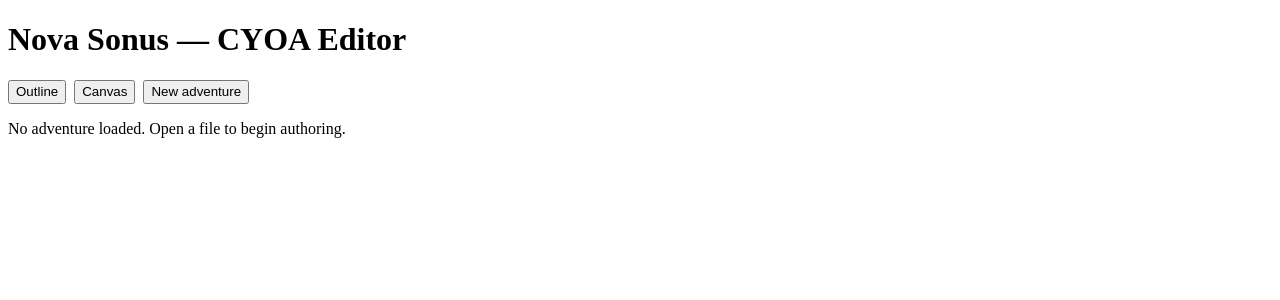
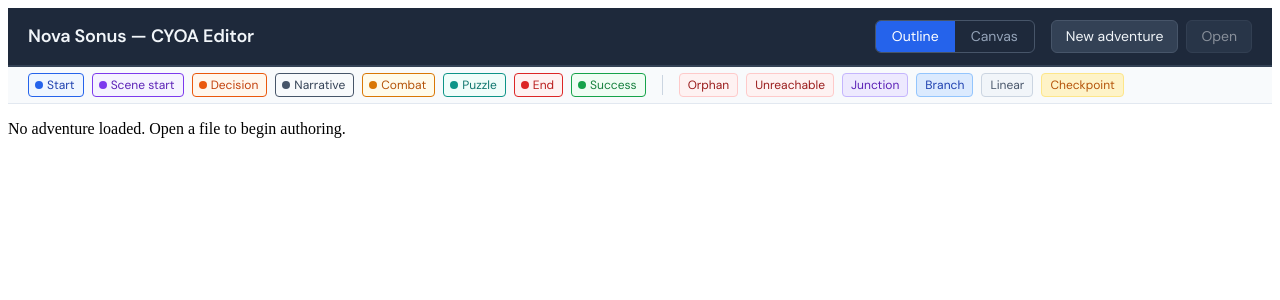
Before and after one commit to Nova-Sonus/cyoa-accessibility-editor, a React (Vite) app: page / in a window 1280 px wide. Shown: the top 300 px of the page. Built offline with nearby package versions, Linux system fonts and the light colour scheme.

Commit message:
OPS-539 Styling header and menues

```diff
--- /dev/null
+++ b/src/App.module.css
@@ -0,0 +1,10 @@
+.shell {
+  display: flex;
+  flex-direction: column;
+  min-height: 100dvh;
+}
+
+.panel {
+  flex: 1;
+  overflow: auto;
+}
--- a/src/App.tsx
+++ b/src/App.tsx
@@ -4,15 +4,13 @@ import { AdventureStoreProvider } from './store/StoreContext'
 import { LocalFileRepository } from './repository/LocalFileRepository'
 import { OutlineView } from './components/OutlineView/OutlineView'
 import { CanvasView } from './components/CanvasView'
+import { AppHeader } from './components/AppHeader/AppHeader'
+import { LegendBar } from './components/LegendBar/LegendBar'
 import type { Adventure } from './types/adventure'
+import styles from './App.module.css'
 
 type ActiveView = 'outline' | 'canvas'
 
-/**
- * Builds a minimal schema-valid adventure for a fresh document.
- * Returns both the adventure array and the first node's id so the caller
- * can move keyboard focus there after loading.
- */
 function makeNewAdventure(): { adventure: Adventure; firstNodeId: string } {
   const firstNodeId = crypto.randomUUID()
   return {
@@ -30,20 +28,12 @@ function makeNewAdventure(): { adventure: Adventure; firstNodeId: string } {
 }
 
 export default function App() {
-  // Composition root — store is created once and distributed via context.
-  // LocalFileRepository persists adventures to localStorage so that work
-  // survives page reloads (OPS-535).
   const repoRef = useRef(new LocalFileRepository())
   const storeRef = useRef(createAdventureStore(repoRef.current))
 
   const [activeView, setActiveView] = useState<ActiveView>('outline')
-
-  // When the user activates a node from the canvas view, switch to outline
-  // and focus that node's title input.
   const [pendingFocusId, setPendingFocusId] = useState<string | null>(null)
 
-  // Auto-load the most recently saved adventure on first mount so that
-  // refreshing the page restores the previous session.
   useEffect(() => {
     const repo = repoRef.current
     const store = storeRef.current
@@ -55,19 +45,16 @@ export default function App() {
         }
       })
       .catch(() => {
-        // Silently ignore auto-load failures; the empty-state UI guides the
-        // author to create a new adventure.
+        // Silently ignore auto-load failures.
       })
   }, [])
 
   const handleNewAdventure = useCallback(async () => {
     const id = crypto.randomUUID()
     const { adventure, firstNodeId } = makeNewAdventure()
-    // Save first so the adventure exists in the repository before loading.
     await repoRef.current.save(id, adventure)
     await storeRef.current.getState().loadAdventure(id)
-    // Move keyboard focus to the new node's title field so authors can
-    // start typing immediately without tabbing through the UI.
+    setActiveView('outline')
     setPendingFocusId(firstNodeId)
   }, [])
 
@@ -82,43 +69,37 @@ export default function App() {
 
   return (
     <AdventureStoreProvider store={storeRef.current}>
-      <main>
-        <h1>Nova Sonus — CYOA Editor</h1>
+      <div className={styles.shell}>
+        <AppHeader
+          activeView={activeView}
+          onViewChange={setActiveView}
+          onNewAdventure={() => { void handleNewAdventure() }}
+        />
+        <LegendBar />
 
-        <nav aria-label="View selection" style={{ marginBottom: '12px' }}>
-          <button
-            type="button"
-            onClick={() => setActiveView('outline')}
-            aria-pressed={activeView === 'outline'}
-            style={{ marginRight: '8px' }}
-          >
-            Outline
-          </button>
-          <button
-            type="button"
-            onClick={() => setActiveView('canvas')}
-            aria-pressed={activeView === 'canvas'}
-            style={{ marginRight: '8px' }}
-          >
-            Canvas
-          </button>
-          <button
-            type="button"
-            onClick={() => { void handleNewAdventure() }}
-          >
-            New adventure
-          </button>
-        </nav>
-
-        {activeView === 'outline' ? (
+        <div
+          role="tabpanel"
+          id="panel-outline"
+          aria-labelledby="tab-outline"
+          hidden={activeView !== 'outline'}
+          className={styles.panel}
+        >
           <OutlineView
             focusNodeId={pendingFocusId}
             onFocusConsumed={handleFocusConsumed}
           />
-        ) : (
+        </div>
+
+        <div
+          role="tabpanel"
+          id="panel-canvas"
+          aria-labelledby="tab-canvas"
+          hidden={activeView !== 'canvas'}
+          className={styles.panel}
+        >
           <CanvasView onNodeActivate={handleCanvasNodeActivate} />
-        )}
-      </main>
+        </div>
+      </div>
     </AdventureStoreProvider>
   )
 }
--- /dev/null
+++ b/src/components/AppHeader/AppHeader.module.css
@@ -0,0 +1,95 @@
+.header {
+  position: sticky;
+  top: 0;
+  z-index: 100;
+  display: flex;
+  align-items: center;
+  gap: 1rem;
+  padding: 0.75rem 1.25rem;
+  background: #1e293b;
+  color: #f8fafc;
+  border-bottom: 2px solid #334155;
+}
+
+.logotype {
+  font-family: 'DM Sans', system-ui, sans-serif;
+  font-size: 1.125rem;
+  font-weight: 700;
+  letter-spacing: -0.01em;
+  color: #f1f5f9;
+  flex-shrink: 0;
+  margin-right: auto;
+}
+
+.tablist {
+  display: flex;
+  gap: 0;
+  border: 1px solid #475569;
+  border-radius: 6px;
+  overflow: hidden;
+}
+
+.tab {
+  font-family: 'DM Sans', system-ui, sans-serif;
+  font-size: 0.875rem;
+  font-weight: 500;
+  padding: 0.4rem 1rem;
+  background: transparent;
+  color: #94a3b8;
+  border: none;
+  cursor: pointer;
+  transition: background 0.15s, color 0.15s;
+}
+
+.tab:hover {
+  background: #334155;
+  color: #f1f5f9;
+}
+
+.tab:focus-visible {
+  outline: 2px solid #60a5fa;
+  outline-offset: -2px;
+}
+
+.tabSelected {
+  background: #2563eb;
+  color: #fff;
+}
+
+.tabSelected:hover {
+  background: #1d4ed8;
+  color: #fff;
+}
+
+.actions {
+  display: flex;
+  gap: 0.5rem;
+  flex-shrink: 0;
+}
+
+.actionButton {
+  font-family: 'DM Sans', system-ui, sans-serif;
+  font-size: 0.875rem;
+  font-weight: 500;
+  padding: 0.4rem 0.875rem;
+  background: #334155;
+  color: #f1f5f9;
+  border: 1px solid #475569;
+  border-radius: 6px;
+  cursor: pointer;
+  transition: background 0.15s;
+}
+
+.actionButton:hover {
+  background: #475569;
+}
+
+.actionButton:focus-visible {
+  outline: 2px solid #60a5fa;
+  outline-offset: 2px;
+}
+
+.actionButton[aria-disabled='true'] {
+  opacity: 0.5;
+  cursor: not-allowed;
+}
--- /dev/null
+++ b/src/components/AppHeader/AppHeader.tsx
@@ -0,0 +1,82 @@
+import { useCallback, useRef } from 'react'
+import type { KeyboardEvent } from 'react'
+import styles from './AppHeader.module.css'
+
+type ActiveView = 'outline' | 'canvas'
+
+interface AppHeaderProps {
+  activeView: ActiveView
+  onViewChange: (view: ActiveView) => void
+  onNewAdventure: () => void
+  onOpen?: () => void
+}
+
+const TABS: { id: ActiveView; label: string; panelId: string; tabId: string }[] = [
+  { id: 'outline', label: 'Outline', panelId: 'panel-outline', tabId: 'tab-outline' },
+  { id: 'canvas',  label: 'Canvas',  panelId: 'panel-canvas',  tabId: 'tab-canvas'  },
+]
+
+export function AppHeader({ activeView, onViewChange, onNewAdventure, onOpen }: AppHeaderProps) {
+  const tabRefs = useRef<(HTMLButtonElement | null)[]>([])
+
+  const handleKeyDown = useCallback(
+    (event: KeyboardEvent<HTMLButtonElement>, index: number) => {
+      if (event.key === 'ArrowRight') {
+        event.preventDefault()
+        const next = (index + 1) % TABS.length
+        const tab = TABS[next]!
+        onViewChange(tab.id)
+        tabRefs.current[next]?.focus()
+      } else if (event.key === 'ArrowLeft') {
+        event.preventDefault()
+        const prev = (index - 1 + TABS.length) % TABS.length
+        const tab = TABS[prev]!
+        onViewChange(tab.id)
+        tabRefs.current[prev]?.focus()
+      }
+    },
+    [onViewChange],
+  )
+
+  return (
+    <header className={styles.header}>
+      <span className={styles.logotype}>Nova Sonus — CYOA Editor</span>
+
+      <div role="tablist" aria-label="View mode" className={styles.tablist}>
+        {TABS.map((tab, index) => {
+          const isSelected = activeView === tab.id
+          return (
+            <button
+              key={tab.id}
+              role="tab"
+              id={tab.tabId}
+              aria-selected={isSelected}
+              aria-controls={tab.panelId}
+              tabIndex={isSelected ? 0 : -1}
+              className={`${styles.tab} ${isSelected ? styles.tabSelected : ''}`}
+              onClick={() => onViewChange(tab.id)}
+              onKeyDown={(e) => handleKeyDown(e, index)}
+              ref={(el) => { tabRefs.current[index] = el }}
+            >
+              {tab.label}
+            </button>
+          )
+        })}
+      </div>
+
+      <div className={styles.actions}>
+        <button type="button" className={styles.actionButton} onClick={onNewAdventure}>
+          New adventure
+        </button>
+        <button
+          type="button"
+          className={styles.actionButton}
+          onClick={onOpen}
+          aria-disabled={onOpen === undefined}
+        >
+          Open
+        </button>
+      </div>
+    </header>
+  )
+}
--- /dev/null
+++ b/src/components/LegendBar/LegendBar.module.css
@@ -0,0 +1,62 @@
+.bar {
+  display: flex;
+  align-items: center;
+  gap: 1rem;
+  padding: 0.375rem 1.25rem;
+  background: #f8fafc;
+  border-bottom: 1px solid #e2e8f0;
+  flex-wrap: wrap;
+  user-select: none;
+}
+
+.group {
+  display: flex;
+  align-items: center;
+  gap: 0.5rem;
+  flex-wrap: wrap;
+}
+
+.divider {
+  width: 1px;
+  height: 1.25rem;
+  background: #cbd5e1;
+  flex-shrink: 0;
+}
+
+.swatch {
+  display: inline-flex;
+  align-items: center;
+  gap: 0.25rem;
+  font-family: 'DM Sans', system-ui, sans-serif;
+  font-size: 0.75rem;
+  font-weight: 500;
+  padding: 0.2rem 0.5rem 0.2rem 0.375rem;
+  border-radius: 4px;
+  border: 1px solid var(--swatch-border);
+  background: var(--swatch-bg);
+  color: var(--swatch-text);
+  white-space: nowrap;
+}
+
+.dot {
+  display: inline-block;
+  width: 8px;
+  height: 8px;
+  border-radius: 50%;
+  background: var(--dot-colour);
+  flex-shrink: 0;
+}
+
+.classifierSwatch {
+  display: inline-flex;
+  align-items: center;
+  font-family: 'DM Sans', system-ui, sans-serif;
+  font-size: 0.75rem;
+  font-weight: 500;
+  padding: 0.2rem 0.5rem;
+  border-radius: 4px;
+  border: 1px solid var(--swatch-border);
+  background: var(--swatch-bg);
+  color: var(--swatch-text);
+  white-space: nowrap;
+}
--- /dev/null
+++ b/src/components/LegendBar/LegendBar.tsx
@@ -0,0 +1,68 @@
+import { NODE_COLOURS, CLASSIFIER_BADGES } from '../../styles/tokens'
+import type { ClassifierTagKey } from '../../styles/tokens'
+import type { NodeType } from '../../types/adventure'
+import styles from './LegendBar.module.css'
+
+const NODE_TYPE_LABELS: Record<NodeType, string> = {
+  start:             'Start',
+  scene_start:       'Scene start',
+  decision:          'Decision',
+  narrative:         'Narrative',
+  combat:            'Combat',
+  puzzle:            'Puzzle',
+  end:               'End',
+  adventure_success: 'Success',
+}
+
+const NODE_TYPES = Object.keys(NODE_COLOURS) as NodeType[]
+const CLASSIFIER_KEYS = Object.keys(CLASSIFIER_BADGES) as ClassifierTagKey[]
+
+export function LegendBar() {
+  return (
+    <div className={styles.bar} aria-hidden="true">
+      <div className={styles.group}>
+        {NODE_TYPES.map((type) => {
+          const colours = NODE_COLOURS[type]
+          return (
+            <span
+              key={type}
+              className={styles.swatch}
+              style={{
+                '--swatch-bg': colours.bg,
+                '--swatch-border': colours.border,
+                '--swatch-text': colours.text,
+              } as React.CSSProperties}
+            >
+              <span
+                className={styles.dot}
+                style={{ '--dot-colour': colours.badge } as React.CSSProperties}
+              />
+              {NODE_TYPE_LABELS[type]}
+            </span>
+          )
+        })}
+      </div>
+
+      <div className={styles.divider} />
+
+      <div className={styles.group}>
+        {CLASSIFIER_KEYS.map((key) => {
+          const badge = CLASSIFIER_BADGES[key]
+          return (
+            <span
+              key={key}
+              className={styles.classifierSwatch}
+              style={{
+                '--swatch-bg': badge.bg,
+                '--swatch-border': badge.border,
+                '--swatch-text': badge.fg,
+              } as React.CSSProperties}
+            >
+              {badge.label}
+            </span>
+          )
+        })}
+      </div>
+    </div>
+  )
+}
```
Also changed, not shown: 2 other files (tests, documents, lock files or other folders).
